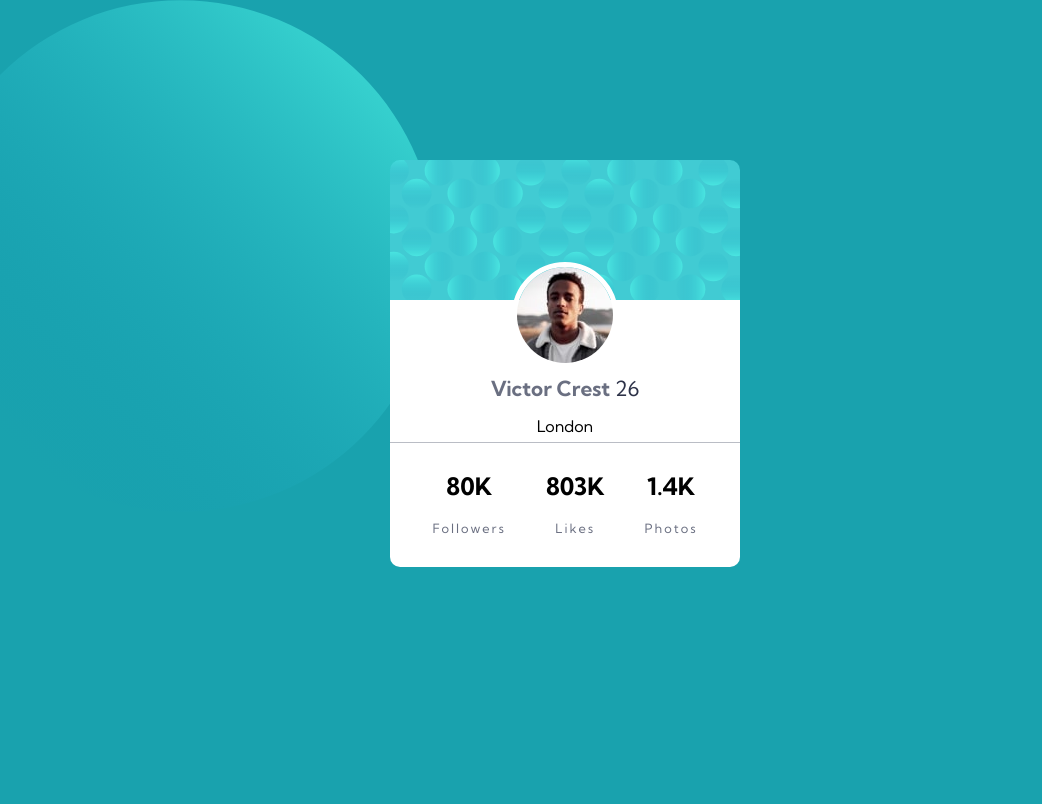
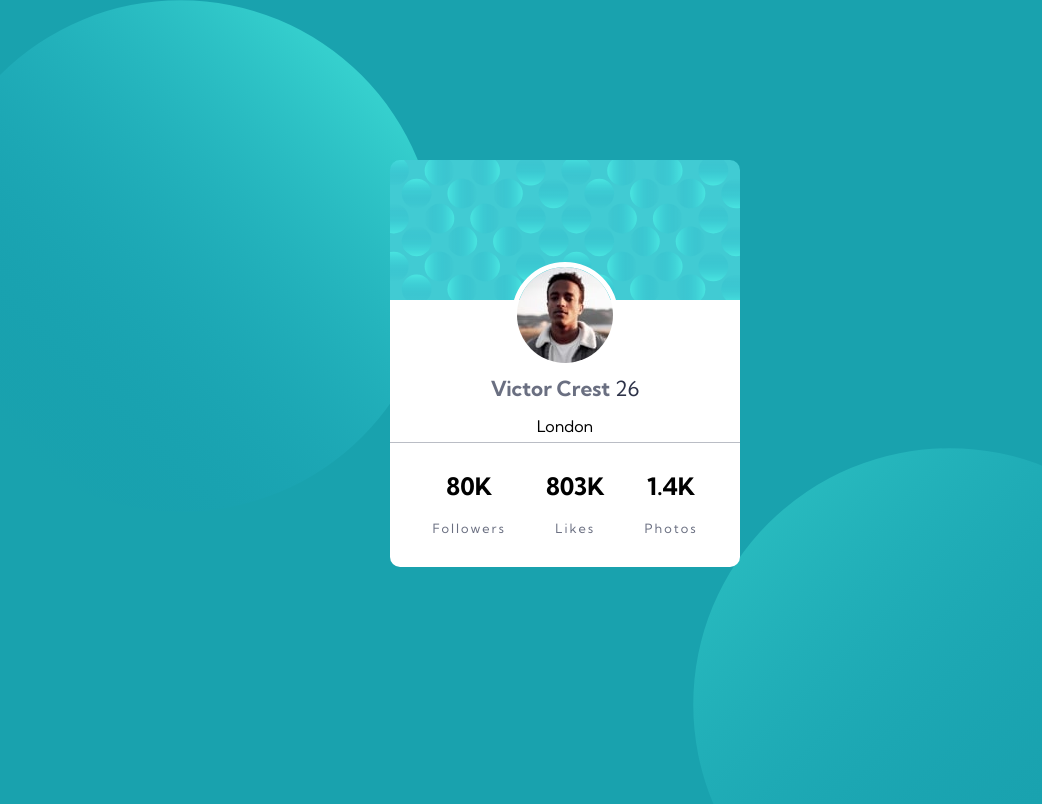
Before and after one commit to scarface3/side-hustle, a plain HTML site: page index.html in a window 1280 px wide. Shown: the whole page, without its empty margins (75-1117 px from the left). Drawn offline with Linux system fonts and the light colour scheme.

Commit message:
Update style.css

```diff
--- a/style.css
+++ b/style.css
@@ -18,7 +18,7 @@ body {
   background-color: #19a2ae;
   height: 100vh;
   background-image: url("images/bg-pattern-top.svg"),
-    url("imagess/bg-pattern-bottom.svg");
+    url("images/bg-pattern-bottom.svg");
   background-position: top left, bottom right;
   background-size: 40%, 40%;
   background-repeat: no-repeat, no-repeat;
```
